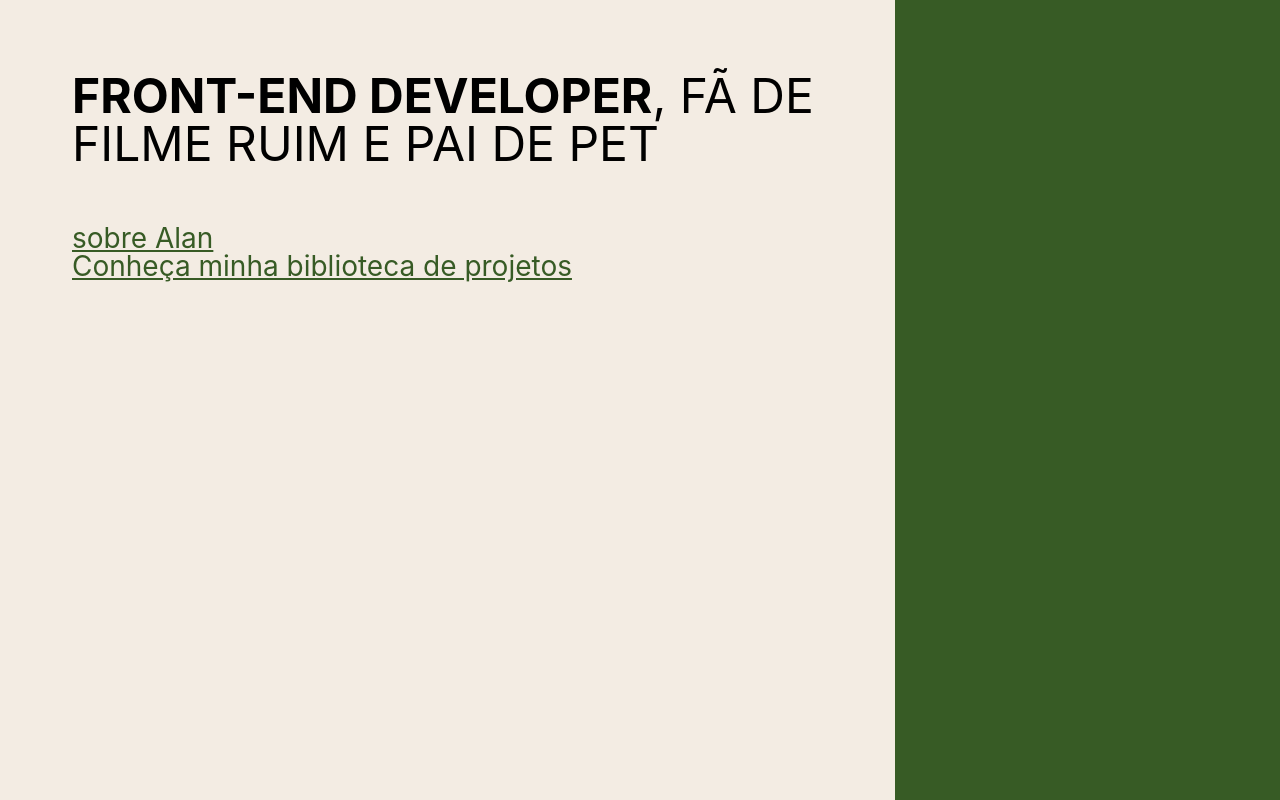
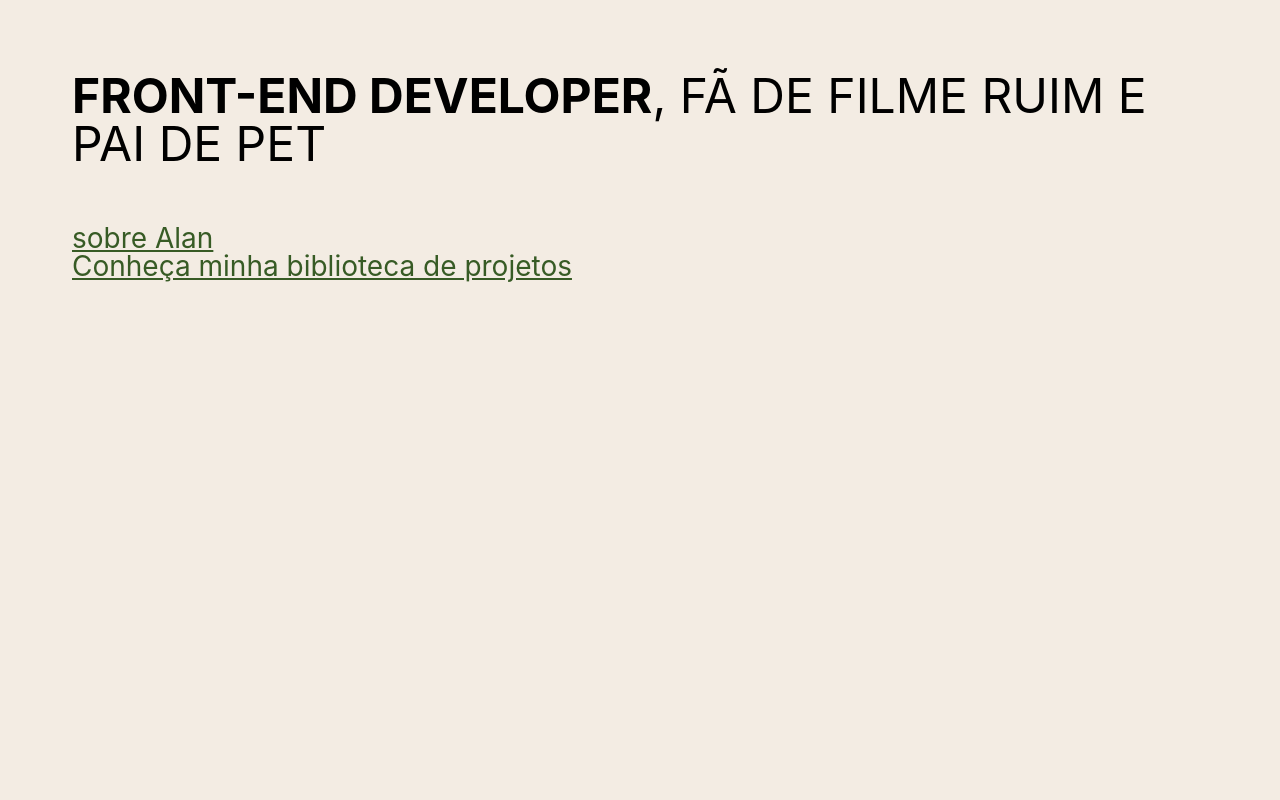
Before and after one commit to salanmato/my-portfolio, a React (Create React App) app: page / in a window 1280 px wide. Built offline with nearby package versions, Linux system fonts and the light colour scheme.

Commit message:
remove image from index

```diff
--- a/src/components/Home/index.js
+++ b/src/components/Home/index.js
@@ -15,7 +15,7 @@ const Home = () => {
                 </div>
             </div>
 
-            <div className='img-space'></div>
+            { /*<div className='img-space'></div> */}
         </div>
     );
 };
```
